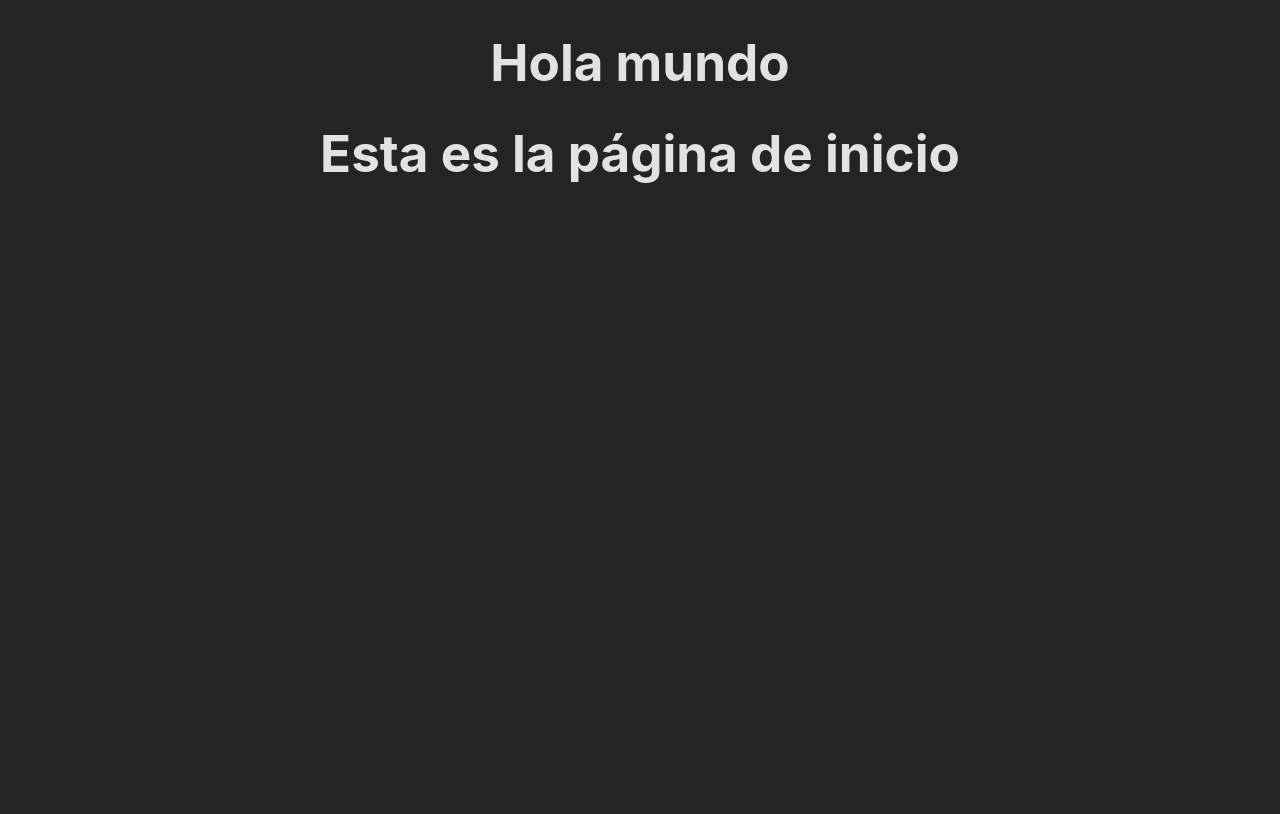
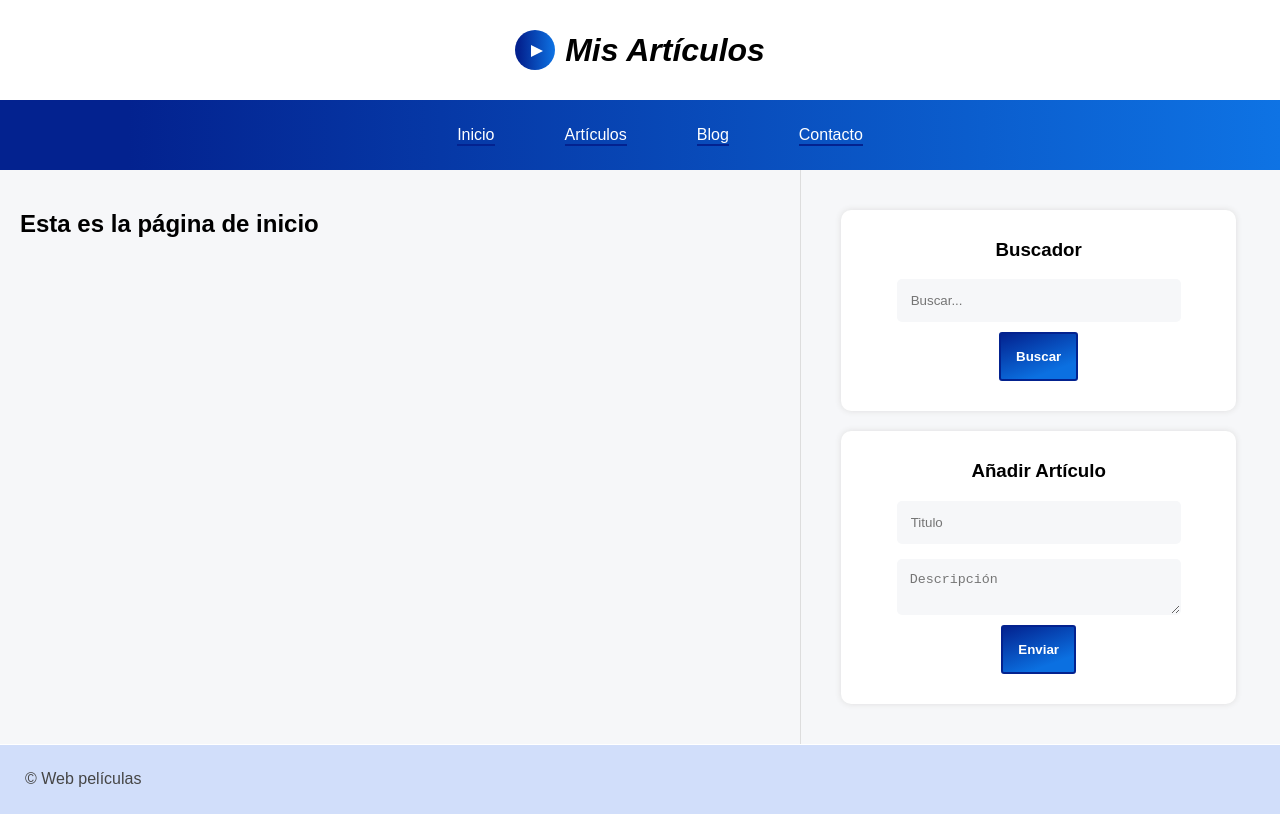
Before and after one commit to antonioromdel/MyBlog, a React (Vite) app: page / in a window 1280 px wide. Built offline with nearby package versions, Linux system fonts and the light colour scheme.

Commit message:
Maquetación y edición de componentes

```diff
--- a/package.json
+++ b/package.json
@@ -11,7 +11,8 @@
   },
   "dependencies": {
     "react": "^18.3.1",
-    "react-dom": "^18.3.1"
+    "react-dom": "^18.3.1",
+    "react-router-dom": "^6.26.2"
   },
   "devDependencies": {
     "@eslint/js": "^9.9.0",
--- a/src/App.jsx
+++ b/src/App.jsx
@@ -1,12 +1,16 @@
 import React from "react"
-import Incio from "./components/pages/Inicio"
+import Rutas from "./routing/rutas"
 
 const App = () => {
 
   return (
     <>
-      <h1>Hola mundo</h1>
-      <Incio />
+      <div className="layout">
+
+          <Rutas/>
+
+      </div>
+
     </>
   )
 }
--- a/src/components/layaout/Footer.jsx
+++ b/src/components/layaout/Footer.jsx
@@ -1,9 +1,9 @@
-import React from 'react'
+import React from "react";
 
 export const Footer = () => {
   return (
     <>
-
+      <footer className="footer">&copy; Web películas</footer>
     </>
-  )
-}
+  );
+};
--- a/src/components/layaout/Header.jsx
+++ b/src/components/layaout/Header.jsx
@@ -3,7 +3,14 @@ import React from 'react'
 export const Header = () => {
   return (
     <>
+      <header className="header">
+            <div className="logo">
+                <div className="play">
 
+                </div>
+            </div>
+            <h1 className="header__title">Mis Artículos</h1>
+        </header>
     </>
   )
 }
--- a/src/components/layaout/Nav.jsx
+++ b/src/components/layaout/Nav.jsx
@@ -3,7 +3,14 @@ import React from 'react'
 const Nav = () => {
   return (
     <>
-
+    <nav className="nav">
+            <ul className="nav__ul">
+                <li className="links"><a href="#">Inicio</a></li>
+                <li className="links"><a href="#">Artículos</a></li>
+                <li className="links"><a href="#">Blog</a></li>
+                <li className="links"><a href="#">Contacto</a></li>
+            </ul>
+    </nav>
     </>
   )
 }
--- a/src/components/layaout/Sidebar.jsx
+++ b/src/components/layaout/Sidebar.jsx
@@ -1,9 +1,43 @@
-import React from 'react'
+import React from "react";
 
 export const Sidebar = () => {
   return (
     <>
+      <aside className="lateral">
+        <div className="search">
+          <h3 className="title">Buscador</h3>
 
+          <form action="">
+            <input
+              type="text"
+              placeholder="Buscar..."
+              name="busqueda"
+              autoComplete="off"
+            />
+            <button id="search">Buscar</button>
+          </form>
+        </div>
+
+        <div className="add">
+          <h3 className="title">Añadir Artículo</h3>
+          <form >
+            <input
+              required
+              type="text"
+              placeholder="Titulo"
+              id="titulo"
+              name="titulo"
+            />
+            <textarea
+              required
+              name="descripcion"
+              id="descripcion"
+              placeholder="Descripción"
+            ></textarea>
+            <button type="submit">Enviar</button>
+          </form>
+        </div>
+      </aside>
     </>
-  )
-}
+  );
+};
--- a/src/index.css
+++ b/src/index.css
@@ -1,32 +1,188 @@
-:root {
-  font-family: Inter, system-ui, Avenir, Helvetica, Arial, sans-serif;
-  line-height: 1.5;
-  font-weight: 400;
 
-  color-scheme: light dark;
-  color: rgba(255, 255, 255, 0.87);
-  background-color: #242424;
+*, *::before, *::after{box-sizing: border-box;}
 
-  font-synthesis: none;
-  text-rendering: optimizeLegibility;
-  -webkit-font-smoothing: antialiased;
-  -moz-osx-font-smoothing: grayscale;
+body{
+    background: #d1defa;
+    font-family: sans-serif;
+    text-align: center;
+    padding: 0px;
+    margin: 0px;
+
 }
 
-body {
-  margin: 0;
-  padding: 0;
-  display: flex;
-  min-width: 320px;
-  min-height: 100vh;
+.layout{
+    width: 100%;
+    height: auto;
+
+    display: grid;
+    grid-template-areas:
+    "header header header header"
+    "nav nav nav nav"
+    "content content content lateral"
+    "footer footer footer footer"
+    ;
+    grid-template-rows: 100px 70px auto 70px;
+
 }
 
-#root {
-  width: 100%;
-  text-align: center;
+@media (max-width: 1080px) {
+    .layout{
+        display: flex;
+        flex-direction: column;
+    }
+
+    .content{
+        display: flex;
+        flex-flow: column wrap;
+        justify-content: center;
+        align-items: center;
+    }
+
+    .articulo-item{
+        width: 80%;
+    }
 }
 
-h1 {
-  font-size: 3.2em;
-  line-height: 1.1;
+.logo{
+    background: linear-gradient(90deg, #03228f 10%, #0e73e4 100%);
+    width: 40px;
+    height: 40px;
+    border-radius: 50px;
 }
+
+.play{
+    width: 0px;
+    height: 0px;
+    margin-top: 15px;
+    margin-left: 16px;
+    border-left: 12px solid white;
+    border-top: 6px solid transparent;
+    border-bottom: 6px solid transparent;
+}
+
+.header{
+    display: flex;
+    justify-content: center;
+    align-items: center;
+    gap: 10px;
+    grid-area: header;
+    background: white;
+    text-align: left;
+    font-style: italic;
+}
+
+.nav{
+    grid-area: nav;
+    background: linear-gradient(90deg, #03228f 10%, #0e73e4 100%);
+
+}
+
+.nav > ul{
+    display: flex;
+    justify-content: center;
+    align-items: center;
+    list-style: none;
+    gap: 50px;
+}
+
+.links{
+    padding: 10px;
+}
+
+.links > a{
+    text-decoration: none;
+    display: block;
+    color: white;
+    border-bottom: 2px solid #03228f;
+    transition: all .3s;
+}
+
+.links > a:hover{
+    border-bottom: 2px solid white;
+}
+
+.content{
+    grid-area: content;
+    background: #f6f7f9;
+    display: flex;
+    flex-flow: row wrap;
+    gap: 20px;
+    justify-content: flex-start;
+    align-items: flex-start;
+    padding: 20px;
+}
+
+.articulo-item{
+    flex-grow: 1;
+    background: white;
+    border-radius: 10px;
+    box-shadow: 0px 0px 0px #ddd;
+    margin: 20px;
+    padding: 60px 25px
+}
+
+button{
+    background: linear-gradient(160deg, #03228f 0%, #0b70e1 77%);
+    color: white;
+    border: 0;
+    outline: 0;
+    padding: 15px;
+    cursor: pointer;
+    transition: all .5s;
+    border-radius: 3px;
+    border: 2px solid #03228f;
+    font-weight: 600;
+    margin: 10px;
+}
+
+button:hover, input[type="submit"]:hover{
+    background: white;
+    color: #03228f;
+    border: 2px solid #03228f;
+}
+
+.lateral{
+    grid-area: lateral;
+    background: #f6f7f9;
+    border-left: 1px solid #ddd;
+    padding: 20px;
+}
+
+.lateral > div{
+    box-sizing: border-box;
+    width: 90%;
+    margin: 20px;
+    padding: 20px;
+    padding-top: 10px;
+    background-color: white;
+    border-radius: 10px;
+    box-shadow: 0px 0px 6px #ddd;
+}
+
+.edit_form input[type="text"],
+.edit_form textarea,
+.lateral input[type="text"],
+.lateral input[type="text"],
+.lateral textarea{
+    display: block;
+    margin: 0 auto;
+    margin-top: 15px;
+    padding: 12px;
+    border-radius: 5px;
+    background-color: #f6f7f9;
+    color: #454545;
+    width: 80%;
+    opacity: 4;
+    outline: 0;
+    border-color: transparent;
+}
+
+.footer{
+    grid-area: footer;
+    background: #d1defa;
+    color: #454545;
+    border-top: 1px solid white;
+    text-align: left;
+    line-height: 68px;
+    padding-left: 25px;
+}
--- /dev/null
+++ b/src/routing/Rutas.jsx
@@ -0,0 +1,32 @@
+import React from "react";
+import { BrowserRouter, Route, Routes, NavLink } from "react-router-dom";
+import Inicio from "../components/pages/Inicio";
+import { Header } from "../components/layaout/Header";
+import Nav from "../components/layaout/Nav";
+import { Footer } from "../components/layaout/Footer";
+import { Sidebar } from "../components/layaout/Sidebar";
+
+const Rutas = () => {
+
+    return (
+       <BrowserRouter>
+
+       <Header/>
+       <Nav/>
+
+            <section id="content" className="content">
+
+                <Routes>
+                    <Route path="/" element={<Inicio />} />D
+                    <Route path="/" element={<Inicio />} />D
+
+                </Routes>
+            </section>
+            <Sidebar/>
+            <Footer/>
+       </BrowserRouter>
+    )
+
+}
+
+export default Rutas
```
Also changed, not shown: 1 other file (tests, documents, lock files or other folders).
